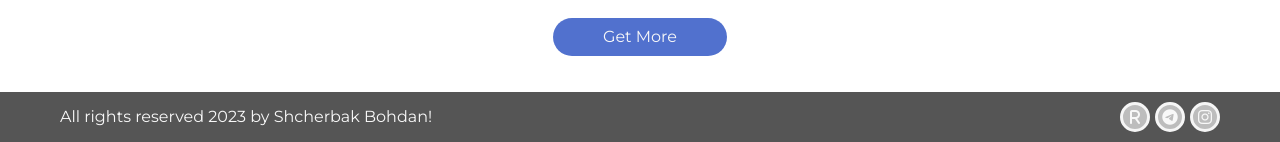
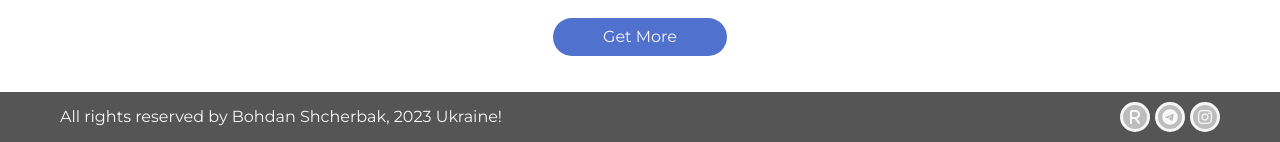
Before and after one commit to BogdanSch/RoCreator-PHP, a PHP site: page /index.php in a window 1280 px wide. Shown: the part 3583-3725 px from the top of the page. Run offline with PHP 8.4, Linux system fonts and the light colour scheme; data comes from the database, SQL or seed files in the repository; some libraries are stand-ins or nearby versions.

Commit message:
Update footer.php
Edit footer copyright

```diff
--- a/partials/footer.php
+++ b/partials/footer.php
@@ -2,7 +2,7 @@
 <footer class="footer">
     <div class="container">
         <div class="footer__wrap">
-            <p>All rights reserved <?php echo date("Y"); ?> by Shcherbak Bohdan!</p>
+            <p>All rights reserved by Bohdan Shcherbak, <?php echo date("Y"); ?> Ukraine!</p>
             <div class="social-medias">
                 <a href="https://www.roblox.com/users/1412761211/profile" target="_blank" class="social-link">
                     <i class="fa-solid fa-r"></i>
```
